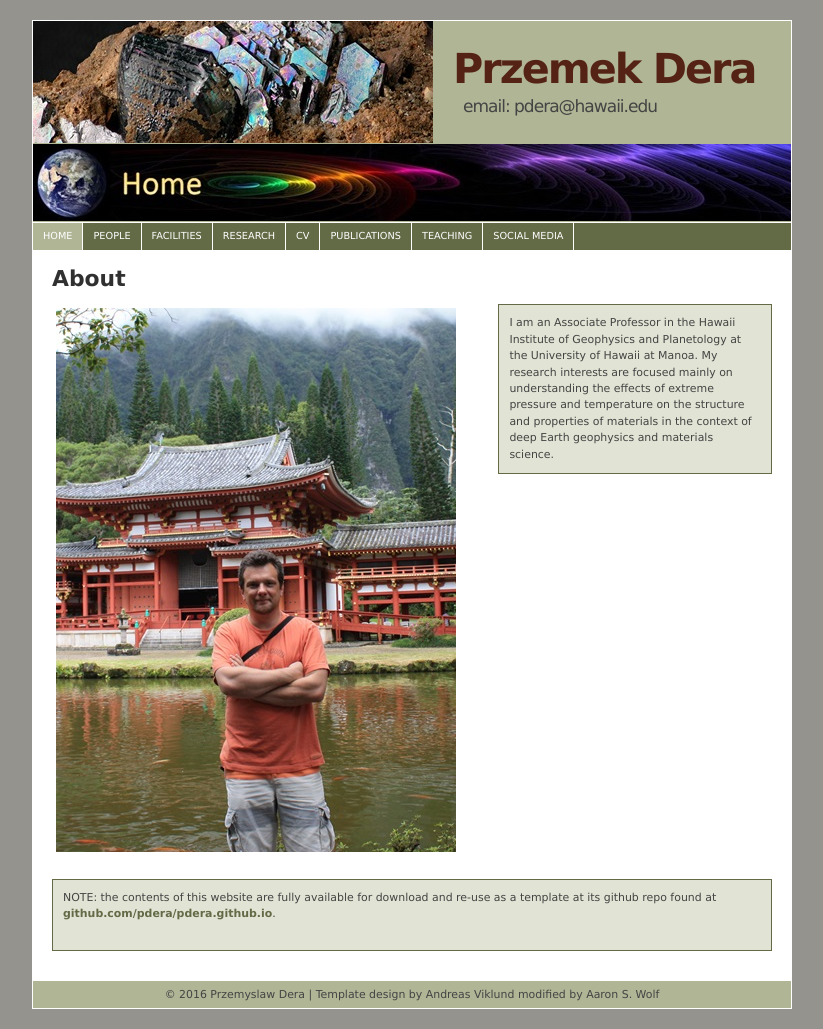
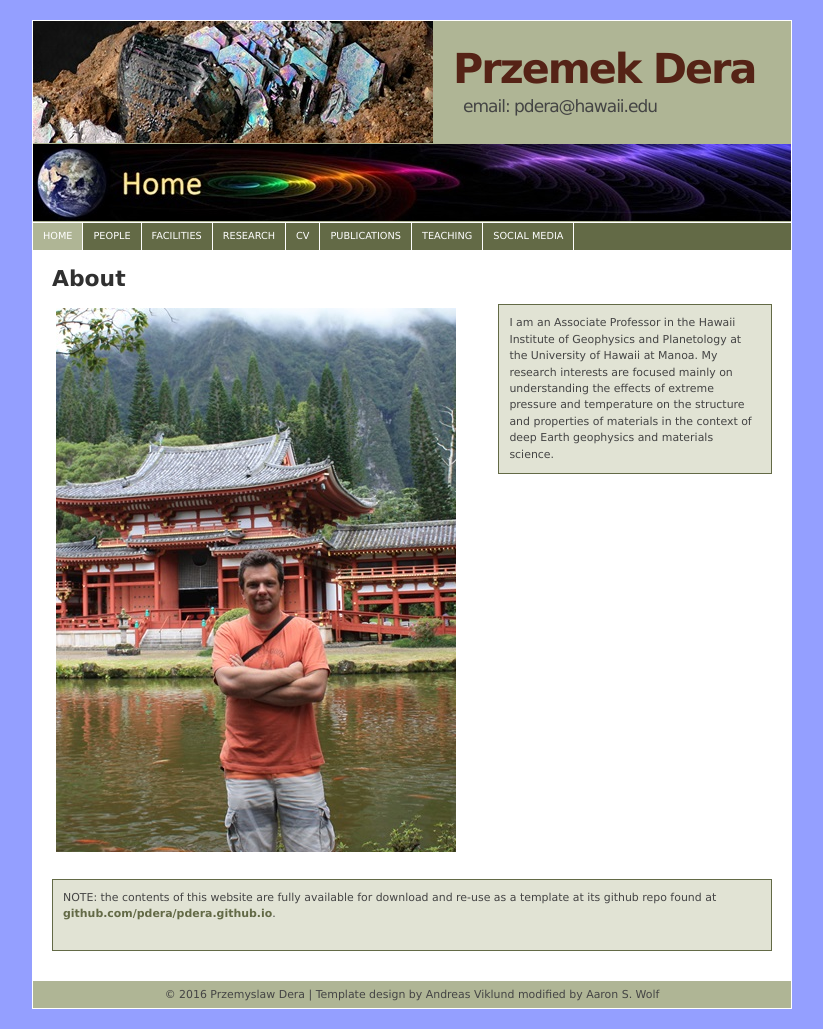
Before and after one commit to pdera/pdera.github.io, a Jekyll site: the page built from index.md, in a window 1280 px wide. Shown: the whole page, without its empty margins (228-1051 px from the left). Built offline with Jekyll 4.4.1, drawn with Linux system fonts in a browser that asks for light colours.

Commit message:
body color

```diff
--- a/css/main_pd.css
+++ b/css/main_pd.css
@@ -5,7 +5,7 @@ For more information, see http://andreasviklund.com/templates/andreas08/
 
 /* Body and tag styles */
 * {margin:0; padding:0;}
-body {font:76% Verdana,Tahoma,Arial,sans-serif; line-height:1.4em; text-align:center; color:#303030; background:#94938D;}
+body {font:76% Verdana,Tahoma,Arial,sans-serif; line-height:1.4em; text-align:center; color:#303030; background:#949fff;}
 body {
     overflow: scroll;
 }
```
